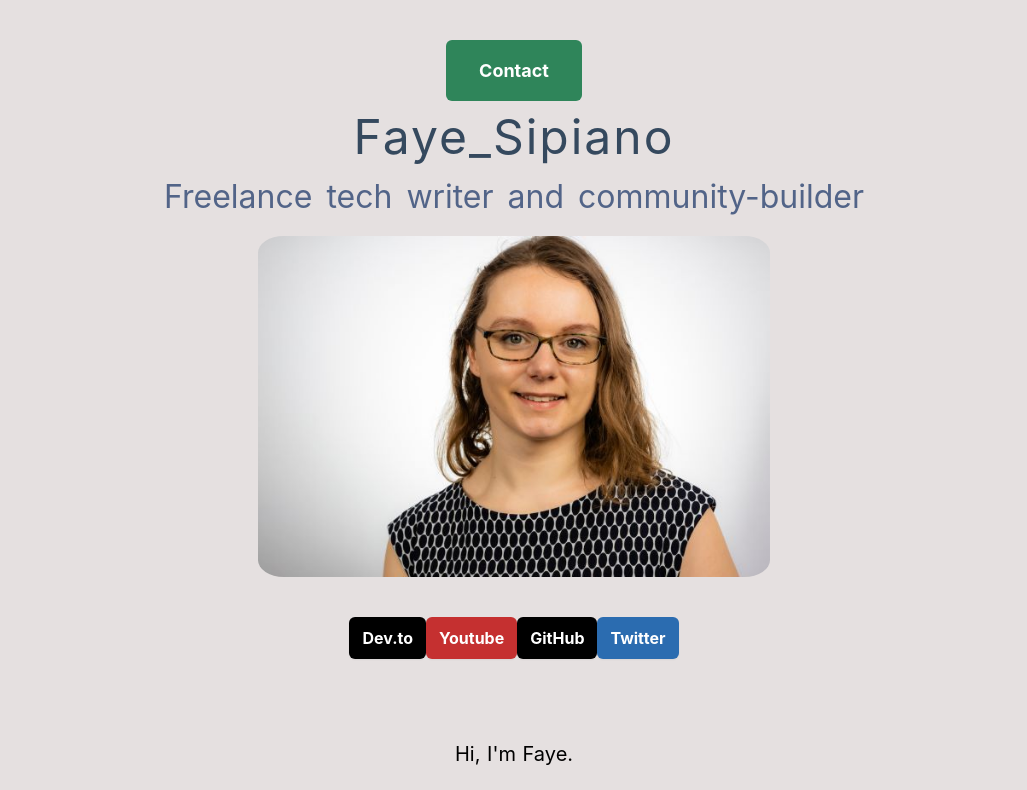
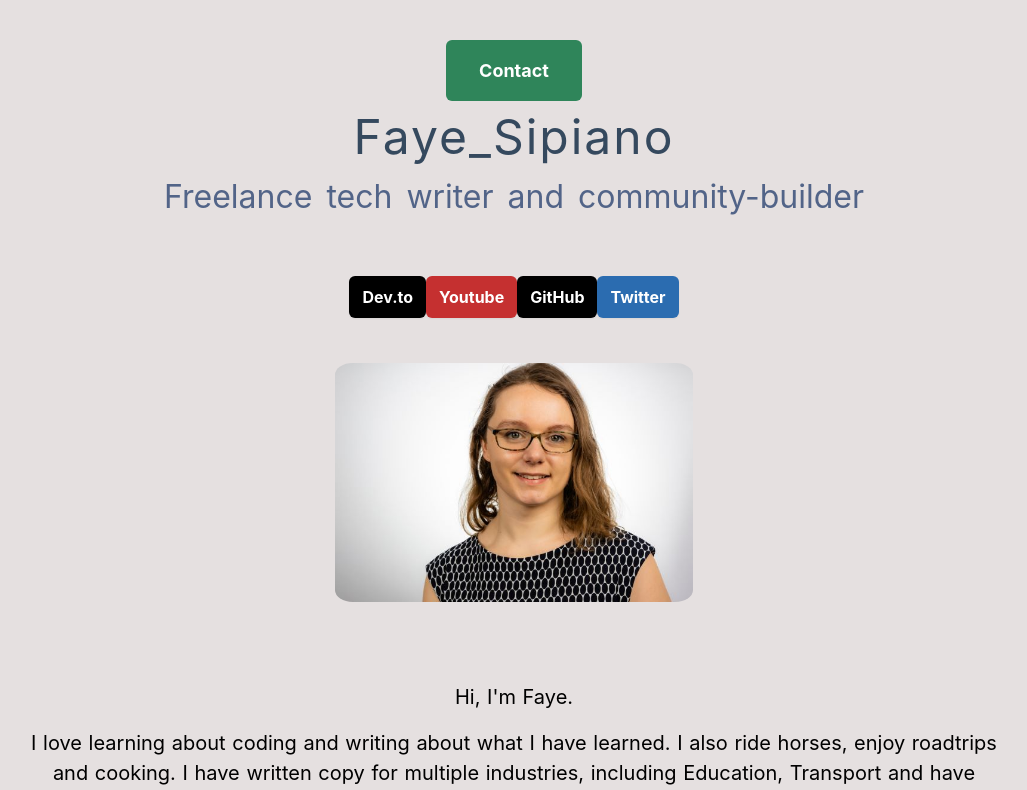
Before and after one commit to FSipiano/faye_portfolio, a Nuxt app: page / in a window 1280 px wide. Shown: the top 790 px of the page, without its empty margins (126-1153 px from the left). Built offline with nearby package versions, Linux system fonts and the light colour scheme; a small style sheet from the web is missing.

Commit message:
Reduced image size, increased margin on links

```diff
--- a/pages/index.vue
+++ b/pages/index.vue
@@ -9,10 +9,6 @@ import ContactButton from './components/ContactButton'
 
         <h2 class="subtitle"> Freelance tech writer and community-builder
         </h2>
-        <div>
-        <img class="profile"
-        :src="profileImage">
-        </div>
         <div class="links">
             <a
             href="https://dev.to/javascriptcoff1"
@@ -47,15 +43,19 @@ import ContactButton from './components/ContactButton'
               Twitter
           </a>
         </div>
+         <div>
+        <img class="profile"
+        :src="profileImage">
+        </div>
         <p class="paragraph pt-20 px-36 sm:px-6">
           Hi, I'm Faye.
         </p>
-        <p class="paragraph pt-4 sm: px-6 pb-4">I love learning about coding and writing about what I have learned.
+        <p class="paragraph pt-4 px-6 pb-4">I love learning about coding and writing about what I have learned.
           I also ride horses, enjoy roadtrips and cooking.
           I have written copy for multiple
           industries, including Education, Transport and have written winning award entries in FinTech.
         </p>
-        <p class="paragraph pt-4 sm: px-6 pb-4">
+        <p class="paragraph pt-4 px-6 pb-4">
           I specialise in explaining difficult technological concepts in a way that everyone can understand.
           You can view my blog posts by following the Dev.to link above.
         </p>
@@ -139,6 +139,7 @@ export default {
   display: block;
   font-family: "Quicksand", "Source Sans Pro", -apple-system, BlinkMacSystemFont,
     "Segoe UI", Roboto, "Helvetica Neue", Arial, sans-serif;
+  margin-bottom: 45px;
 }
 
 .paragraph {
@@ -147,7 +148,6 @@ export default {
     "Segoe UI", Roboto, "Helvetica Neue", Arial, sans-serif;
   display: block;
   font-size: 20px;
-
   color: #000000;
 }
 
@@ -156,6 +156,6 @@ export default {
   display: block;
   margin-left: auto;
   margin-right: auto;
-  width: 50%;
+  width: 35%;
 }
 </style>
```
